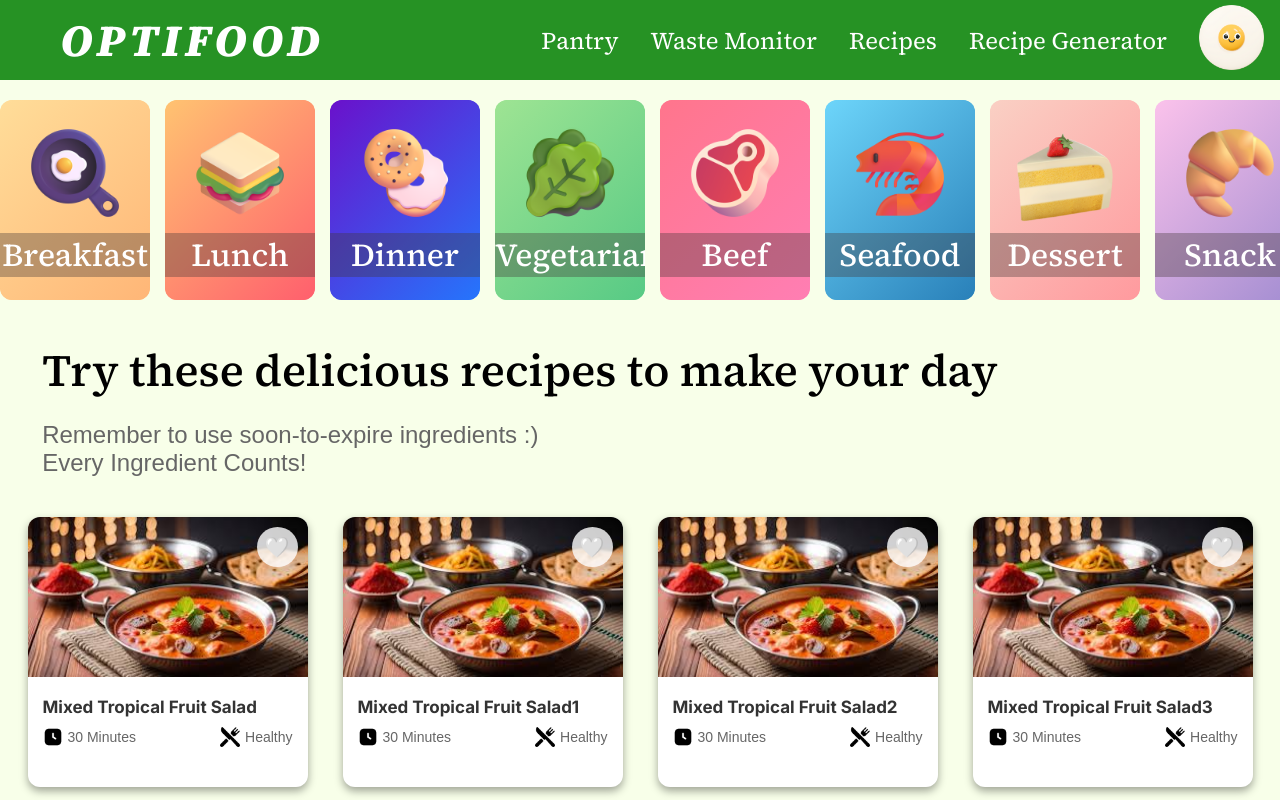
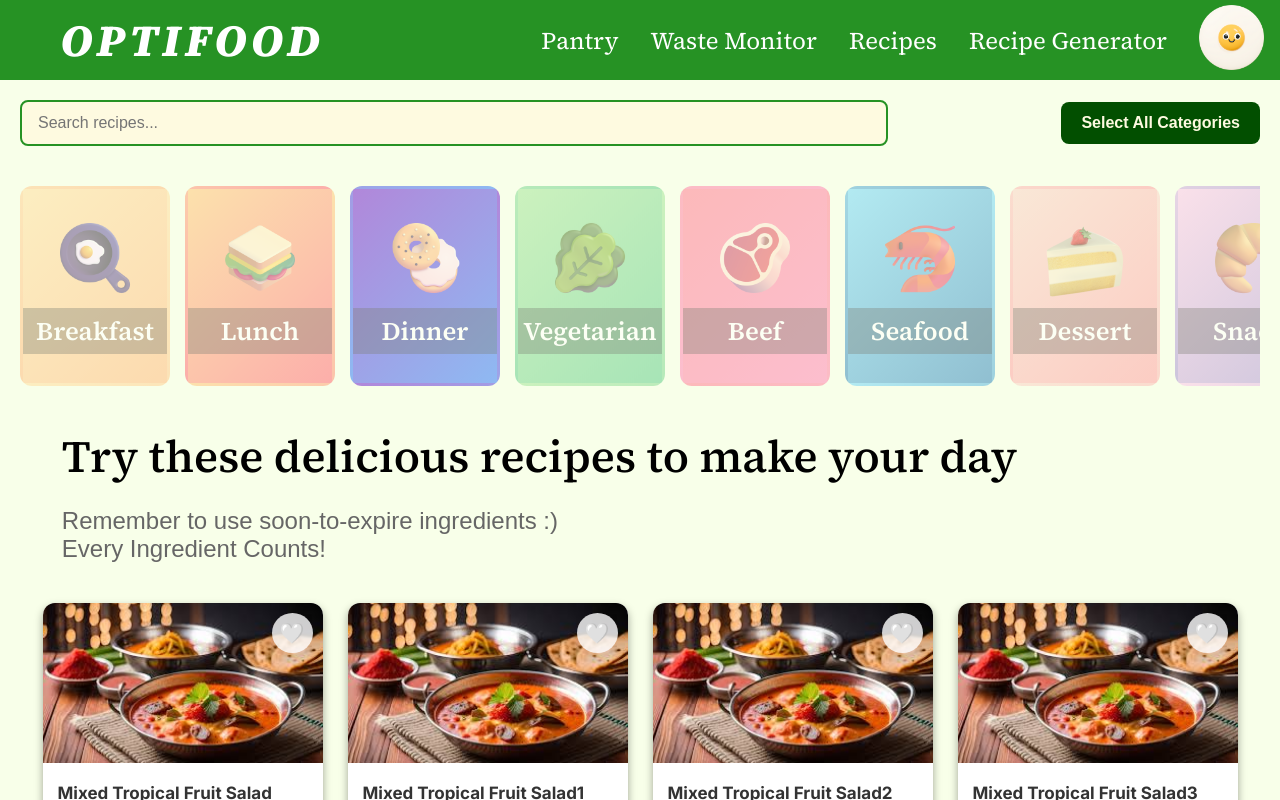
Before and after one commit to IsaacRoSosa/Optifoo, a Next.js app: page /recipes in a window 1280 px wide. Built offline with nearby package versions, Linux system fonts and the light colour scheme.

Commit message:
Search Bar

```diff
--- a/src/app/globals.css
+++ b/src/app/globals.css
@@ -13,8 +13,6 @@
 
 
 
-
-    --backtable-color: #D9D9D9;
 
 
 
--- a/src/app/recipes/page.jsx
+++ b/src/app/recipes/page.jsx
@@ -3,6 +3,7 @@ import { useState } from 'react';
 import RecipePopup from '@/components/RecipePopup';
 import CategoriesSlider from '@/components/CategoriesSlider';
 import RecipeList from '@/components/RecipeList';
+import styles from '@/styles/recipesPage.module.css';
 
 const initialRecipes = [
   {
@@ -40,7 +41,8 @@ const initialRecipes = [
 export default function MainPage() {
   const [recipes] = useState(initialRecipes);
   const [selectedRecipe, setSelectedRecipe] = useState(null);
-  const [selectedCategory, setSelectedCategory] = useState(null);
+  const [selectedCategories, setSelectedCategories] = useState([]);
+  const [searchQuery, setSearchQuery] = useState('');
 
   const handleLike = (recipeName) => {
     console.log(`Liked recipe: ${recipeName}`);
@@ -54,15 +56,28 @@ export default function MainPage() {
     setSelectedRecipe(null);
   };
 
-  const filteredRecipes = selectedCategory
-    ? recipes.filter((r) => r.category === selectedCategory)
-    : recipes;
+  const handleCategorySelect = (category) => {
+    setSelectedCategories((prev) =>
+      prev.includes(category) ? prev.filter((c) => c !== category) : [...prev, category]
+    );
+  };
 
-  return (
-    <div>
-<CategoriesSlider
-  categories={[
-    { name: 'Breakfast', icon: '/Images/cat/breakfast.png' },
+  const handleSelectAllCategories = () => {
+    if (selectedCategories.length === categories.length) {
+      setSelectedCategories([]);
+    } else {
+      setSelectedCategories(categories.map((cat) => cat.name));
+    }
+  };
+
+  const filteredRecipes = recipes.filter((recipe) => {
+    const matchesCategory =
+      selectedCategories.length === 0 || selectedCategories.includes(recipe.category);
+    const matchesSearch = recipe.name.toLowerCase().includes(searchQuery.toLowerCase());
+    return matchesCategory && matchesSearch;
+  });
+
+  const categories = [ { name: 'Breakfast', icon: '/Images/cat/breakfast.png' },
     { name: 'Lunch', icon: '/Images/cat/lunch.png' },
     { name: 'Dinner', icon: '/Images/cat/dinner.png' },
     { name: 'Vegetarian', icon: '/Images/cat/vegetarian.png' },
@@ -73,17 +88,32 @@ export default function MainPage() {
     {name: 'Chicken', icon: '/Images/cat/chicken.png' },
     {name: 'Pork', icon: '/Images/cat/pork.png' },
     { name: 'Mexican', icon: '/Images/cat/mexican.png' },
-    {name: 'Healthy', icon: '/Images/cat/healthy.png' },
-  ]}
-  onSelect={setSelectedCategory}
-/>
+    {name: 'Healthy', icon: '/Images/cat/healthy.png' },];
 
-      <RecipeList
-        recipes={filteredRecipes}
-        onLike={handleLike}
-        onOpenPopup={handleOpenPopup}
-      />
-      <RecipePopup recipe={selectedRecipe} onClose={handleClosePopup} />
-    </div>
-  );
-}
+    return (
+      <div className={styles.mainPageContainer}>
+        <div className={styles.searchContainer}>
+          <input
+            type="text"
+            placeholder="Search recipes..."
+            value={searchQuery}
+            onChange={(e) => setSearchQuery(e.target.value)}
+            className={styles.searchBar}
+          />
+          <button onClick={handleSelectAllCategories} className={styles.actionButton}>
+            {selectedCategories.length === categories.length ? 'Deselect All Categories' : 'Select All Categories'}
+          </button>
+        </div>
+
+        <CategoriesSlider
+          categories={categories}
+          onSelect={handleCategorySelect}
+          selectedCategories={selectedCategories}
+        />
+
+        <RecipeList recipes={filteredRecipes} onLike={handleLike} onOpenPopup={handleOpenPopup} />
+
+        {selectedRecipe && <RecipePopup recipe={selectedRecipe} onClose={handleClosePopup} />}
+      </div>
+    );
+  }
--- a/src/components/CategoriesSlider.jsx
+++ b/src/components/CategoriesSlider.jsx
@@ -1,16 +1,18 @@
 import styles from '@/styles/categoriesSlider.module.css';
 
-export default function CategoriesSlider({ categories, onSelect }) {
+export default function CategoriesSlider({ categories, onSelect, selectedCategories }) {
   return (
     <div className={styles.slider}>
       {categories.map((category) => (
         <div
           key={category.name}
-          className={`${styles.categoryCard} ${styles[category.name.toLowerCase()]}`}
+          className={`${styles.categoryCard} ${
+            selectedCategories.includes(category.name) ? styles.selected : ''
+          } ${styles[category.name.toLowerCase()]}`}
           onClick={() => onSelect(category.name)}
         >
           <img className={styles.categoryIcon} src={category.icon} alt={category.name} />
-          <p className={styles.title}>{category.name}</p>
+          <p>{category.name}</p>
         </div>
       ))}
     </div>
--- a/src/styles/categoriesSlider.module.css
+++ b/src/styles/categoriesSlider.module.css
@@ -4,6 +4,25 @@
   gap: 15px;
   padding: 20px;
   scroll-snap-type: x mandatory;
+}
+
+.slider::-webkit-scrollbar {
+  height: 8px;
+}
+
+.slider::-webkit-scrollbar-track {
+  background: rgba(201, 200, 200, 0.1);
+  border-radius: 10px;
+}
+
+.slider::-webkit-scrollbar-thumb {
+  background: rgba(215, 215, 215, 0.404);
+  border-radius: 10px;
+  transition: background 0.3s ease;
+}
+
+.slider::-webkit-scrollbar-thumb:hover {
+  background: rgba(209, 209, 209, 0.6);
 }
 
 .categoryCard {
@@ -14,29 +33,16 @@
   border-radius: 12px;
   overflow: hidden;
   cursor: pointer;
-  transition: transform 0.3s ease;
+  transition: transform 0.3s ease, border-color 0.3s ease, opacity 0.3s ease;
   display: flex;
   flex-direction: column;
   align-items: center;
   justify-content: center;
   scroll-snap-align: start;
   position: relative;
-  background-size: cover;
-  background-position: center;
-  background-repeat: no-repeat;
-}
-
-.categoryCard:hover {
-  transform: scale(1.05);
-}
-
-.categoryCard img {
-  width: 100px;
-  height: 100px;
-  object-fit: contain;
-  margin-bottom: 10px;
-  z-index: 1;
-  position: relative;
+  background-color: transparent;
+  border: 3px solid transparent;
+  opacity: 0.5;
 }
 
 .categoryCard::before {
@@ -47,18 +53,45 @@
   width: 100%;
   height: 100%;
   border-radius: 12px;
+  z-index: 0;
   background: inherit;
-  z-index: 0;
-  transition: background 0.3s ease;
+  opacity: 0.5;
+  transition: opacity 0.3s ease;
 }
 
-.title{
-  font-size: 2rem;
+.categoryCard.selected {
+  transform: scale(1.05);
+  border-color: currentColor;
+  opacity: 1;
+}
+
+.categoryCard.selected::before {
+  opacity: 1;
+}
+
+.categoryCard:hover::before {
+  opacity: 0.8;
+}
+
+.categoryIcon {
+  width: 80px;
+  height: 80px;
+  object-fit: contain;
+  z-index: 1;
+  position: relative;
+  margin-bottom: 10px;
+}
+
+.categoryCard p {
+  font-size: 1.6rem;
+  font-weight: 600;
   color: white;
-  font-weight: 500;
-  background-color: rgba(66, 54, 54, 0.356);
+  background-color: rgba(0, 0, 0, 0.358);
+  width: 100%;
+  text-align: center;
+  margin: 0;
+  padding: 5px 0;
   z-index: 1;
-  width: 100%;
 }
 
 .breakfast {
@@ -101,7 +134,7 @@
   background: linear-gradient(135deg, #A1FFCE, #FAFFD1);
 }
 
-.mexican{
+.mexican {
   background: linear-gradient(135deg, #FFD86F, #FC6262);
 }
 
--- /dev/null
+++ b/src/styles/recipesPage.module.css
@@ -0,0 +1,59 @@
+
+/* Contenedor principal */
+.mainPageContainer {
+  padding: 20px;
+  background-color: var(--background-color);
+  min-height: 100vh;
+}
+
+/* Contenedor de búsqueda y botón */
+.searchContainer {
+  display: flex;
+  align-items: center;
+  justify-content: space-between;
+  margin-bottom: 20px;
+}
+
+/* Barra de búsqueda */
+.searchBar {
+  width: 70%;
+  padding: 12px 16px;
+  border-radius: 8px;
+  border: 2px solid var(--primary-color);
+  background-color: var(--clear-text);
+  color: var(--green-text);
+  font-size: 1rem;
+  outline: none;
+  transition: border-color 0.3s ease, box-shadow 0.3s ease;
+  margin-right: 10px;
+}
+
+/* Efecto en Hover y Focus */
+.searchBar:focus,
+.searchBar:hover {
+  border-color: var(--secondary-color);
+  box-shadow: 0 0 8px var(--recipes);
+}
+
+/* Botón de acción */
+.actionButton {
+  background-color: var(--green-button);
+  color: var(--clear-text);
+  border: none;
+  padding: 12px 20px;
+  font-size: 1rem;
+  font-weight: 600;
+  border-radius: 8px;
+  cursor: pointer;
+  transition: background-color 0.3s ease, transform 0.2s ease;
+}
+
+/* Hover y Active para el botón */
+.actionButton:hover {
+  background-color: var(--secondary-color);
+  transform: scale(1.05);
+}
+
+.actionButton:active {
+  transform: scale(0.95);
+}
```
